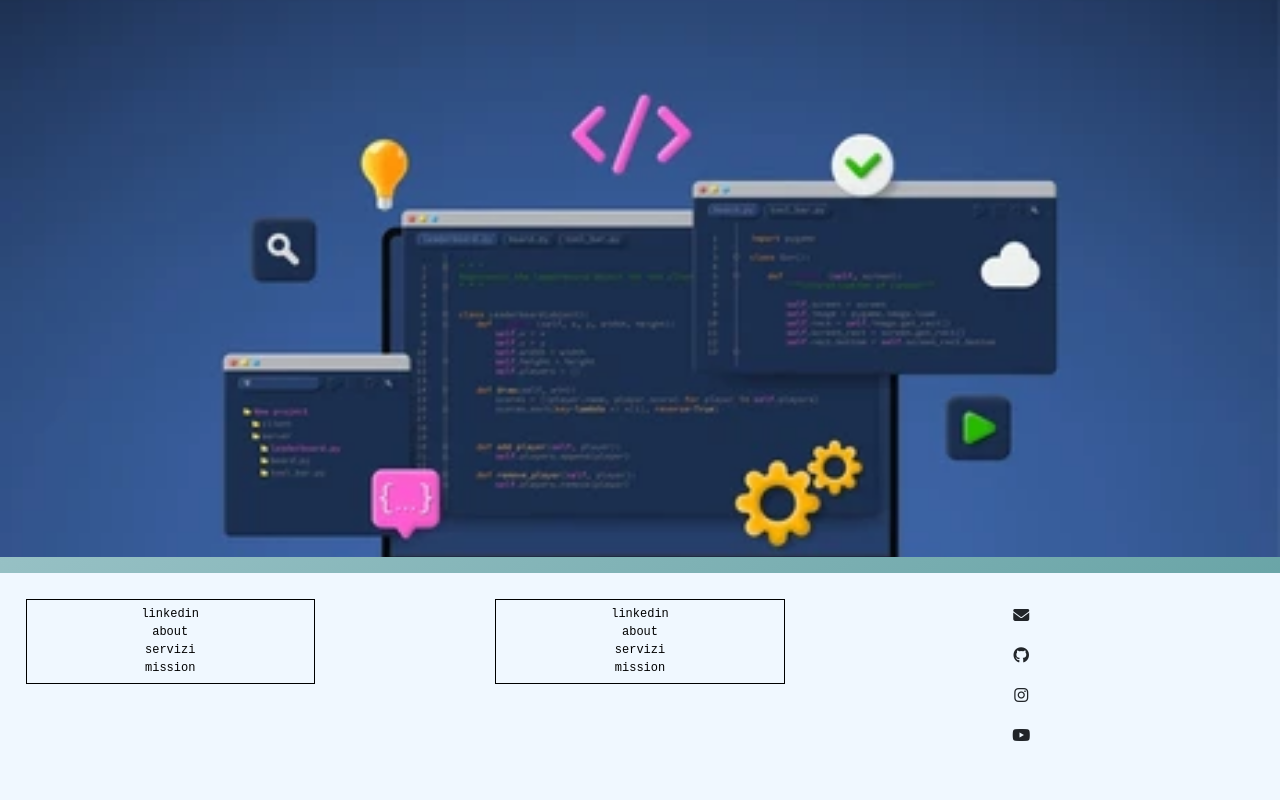
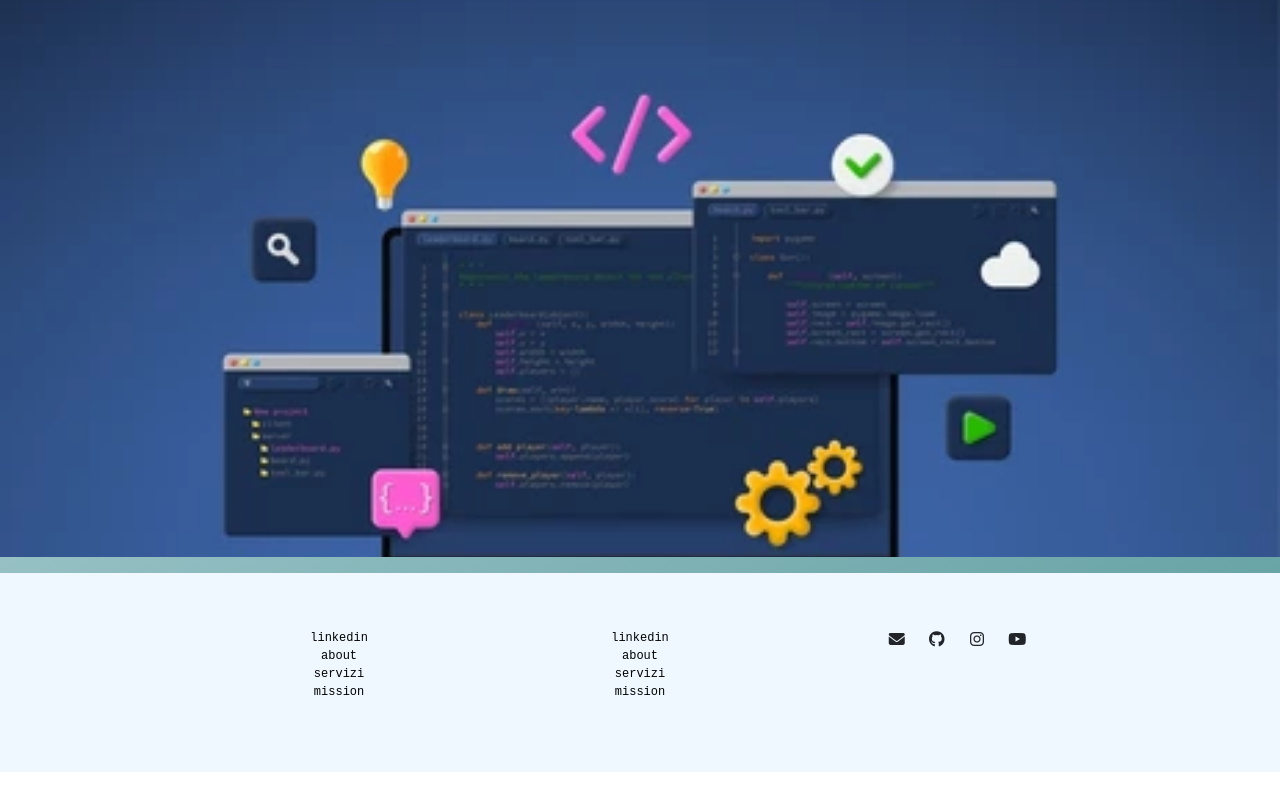
Before and after one commit to buggcatcher/rush, a plain HTML site: page rush.html in a window 1280 px wide. Shown: the part 1275-2075 px from the top of the page. After the commit the page ends 2047 px from the top, so only its background shows below. Drawn offline with nearby package versions, Linux system fonts and the light colour scheme.

Commit message:
footer_modified

```diff
--- a/rush.css
+++ b/rush.css
@@ -160,17 +160,18 @@ a.mod {
 
 #credits {
 	display: flex;
-	justify-content: space-between;
+	justify-content: center;
+	padding: 2%;
 }
 
 .credits-section {
-	font-size: small;
+	font-size: medium;
 	font-family: monospace;
 	color: #333;
 	padding: 2%;
 	text-decoration: none;
 	list-style: none;
-	border: 1px solid black;
+	/* border: 1px solid black; */
 	text-align: center;
 }
 
@@ -220,20 +221,18 @@ a.mod {
 	background-color: aliceblue;
 }
 
-#icons-list {
+/* #icons-list {
 	display: block;
 	justify-content: baseline;
 	margin: 2rem;
 	width: 2em;
 	height: 2em;
-}
+} */
 
 .ico {
-	display: block;
-	justify-content: baseline;
 	margin: 0.5rem;
-	width: 2em;
-	height: 2em;
+	width: 20px;
+	height: 20px;
 }
 
 #hero-icons {
```
